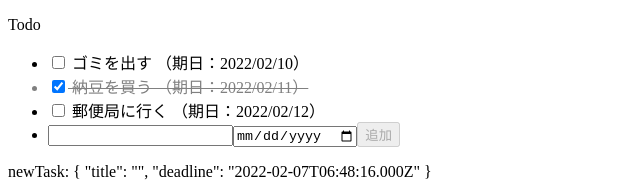
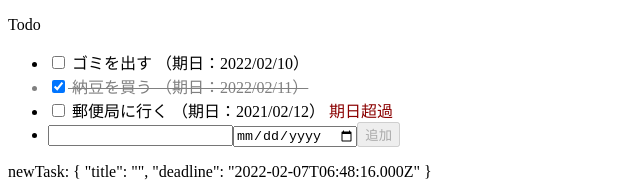
Before and after one commit to tominagamaya/angular-todo-app, an Angular app: page / in a window 1280 px wide. Shown: the top 193 px of the page, without its empty margins (0-640 px from the left). Built offline with nearby package versions, Linux system fonts and the light colour scheme.

Commit message:
add overdue message

```diff
--- a/src/app/app.component.css
+++ b/src/app/app.component.css
@@ -2,3 +2,7 @@
   color: gray;
   text-decoration: line-through;
 }
+
+.overdue {
+  color: darkred;
+}
--- a/src/app/app.component.html
+++ b/src/app/app.component.html
@@ -5,6 +5,7 @@
       <input type="checkbox" [(ngModel)]="task.done">
       {{ task.title }}
       （期日：{{ task.deadline|date:'yyyy/MM/dd' }}）
+      <span *ngIf="isOverdue(task)" class="overdue">期日超過</span>
     </label>
   </li>
   <li>
--- a/src/app/app.component.ts
+++ b/src/app/app.component.ts
@@ -10,7 +10,7 @@ export class AppComponent {
   tasks = [
     {title: 'ゴミを出す', done: false, deadline: new Date('2022-02-10')},
     {title: '納豆を買う', done: true, deadline: new Date('2022-02-11')},
-    {title: '郵便局に行く', done: false, deadline: new Date('2022-02-12')},
+    {title: '郵便局に行く', done: false, deadline: new Date('2021-02-12')},
   ];
 
   newTask = {
@@ -22,4 +22,8 @@ export class AppComponent {
     this.tasks.push({title: this.newTask.title, done: false, deadline: new Date(this.newTask.deadline)});
     this.newTask = {title: '', deadline: new Date(),};
   }
+
+  isOverdue(task: any) {
+    return !task.done && task.deadline < (new Date()).setHours(0, 0, 0, 0);
+  }
 }
```
